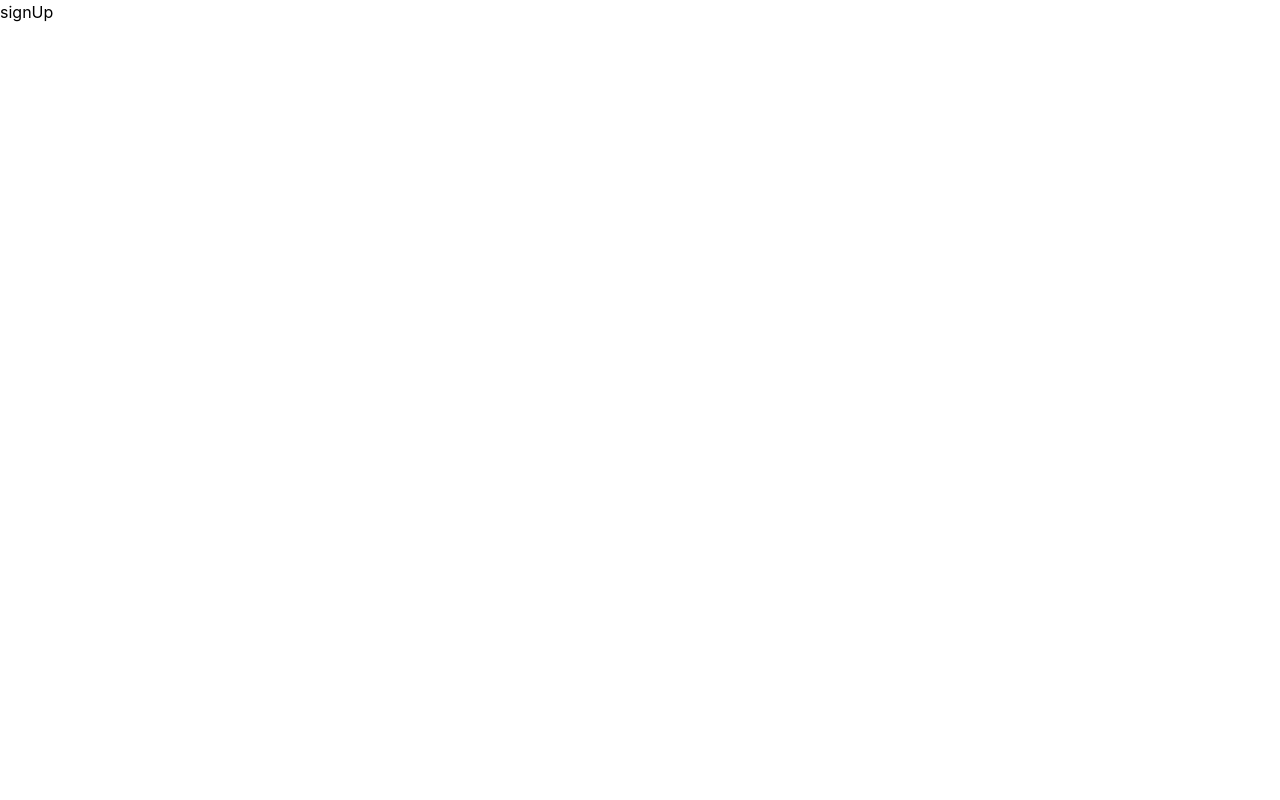
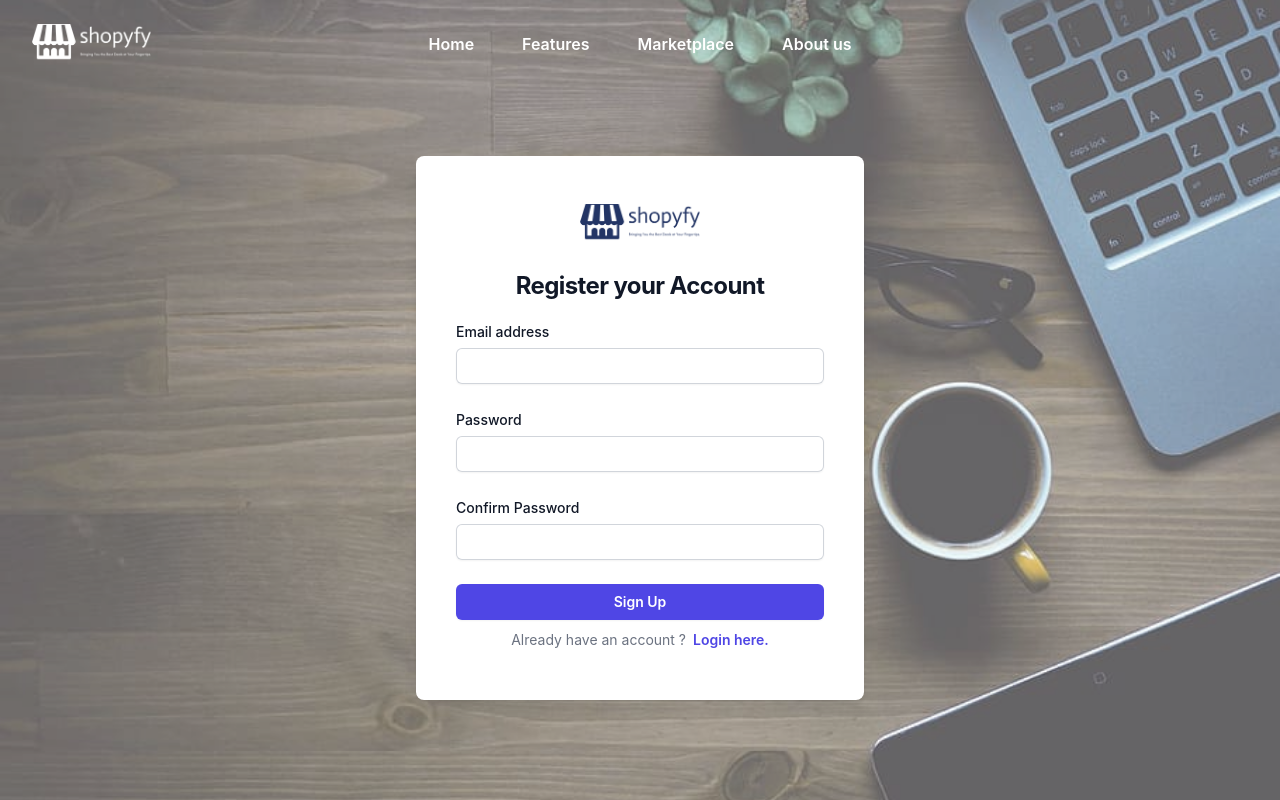
Before and after one commit to Chetanb-17/eCommerce-website, a React (Create React App) app: page /signUp in a window 1280 px wide. Built offline with nearby package versions, Linux system fonts and the light colour scheme.

Commit message:
About and Config

```diff
--- a/src/Views/about.js
+++ b/src/Views/about.js
@@ -1,7 +1,54 @@
-import React from "react";
+import Header from "../Layout/header";
+import { people } from "../config/config";
+import { FontAwesomeIcon } from "@fortawesome/react-fontawesome";
+import { faFacebook, faGoogle } from "@fortawesome/free-brands-svg-icons";
 
-function About() {
-  return <div>about</div>;
+export default function About() {
+  return (
+    <>
+      <Header />
+      <div className="min-h-screen bg-black">
+        <div className="py-24 sm:py-32">
+          <div className="mx-auto max-w-7xl px-6 lg:px-8">
+            <div className="max-w-2xl mx-auto text-center">
+              <h2 className="text-3xl font-bold tracking-tight text-gray-100 sm:text-4xl">
+                About the team
+              </h2>
+              <p className="mt-6 text-lg leading-8 text-gray-100">
+                We're a dynamic group of individuals who are passionate about
+                what we do and dedicated to delivering the best results for our
+                clients.
+              </p>
+            </div>
+
+            <div className="mt-16 grid grid-cols-1 gap-y-16 lg:grid-cols-2 lg:gap-x-8">
+              {people.map((person) => (
+                <div
+                  key={person.name}
+                  className="flex items-center justify-center gap-x-6"
+                >
+                  <img
+                    alt=""
+                    src={person.imageUrl}
+                    className="h-20 w-20 rounded-lg object-cover"
+                  />
+                  <div>
+                    <h3 className="text-lg font-semibold leading-7 tracking-tight text-gray-100">
+                      {person.name}
+                    </h3>
+                    <p className="text-sm font-semibold leading-6 text-indigo-100">
+                      {person.role}
+                    </p>
+                    <p className="mt-2 text-sm leading-6 text-gray-100">
+                      {person.description}
+                    </p>
+                  </div>
+                </div>
+              ))}
+            </div>
+          </div>
+        </div>
+      </div>
+    </>
+  );
 }
-
-export default About;
--- a/src/Views/login.js
+++ b/src/Views/login.js
@@ -86,7 +86,7 @@ function Login() {
             <p className="mt-2 text-center text-sm text-gray-500">
               Don't have an account ?
               <a
-                href="/login"
+                href="/signUp"
                 className="font-semibold leading-6 text-indigo-600 hover:text-indigo-500"
               >
                 &ensp;Create an account.
--- a/src/Views/signUp.js
+++ b/src/Views/signUp.js
@@ -1,7 +1,112 @@
 import React from "react";
+import Logo from "../images/shopyfy-transparent.png";
+import laptopImage from "../images/laptop-macbook.jpg";
+import Header from "../Layout/header";
 
-function SignUp() {
-  return <div>signUp</div>;
+function Signup() {
+  return (
+    <>
+      <div
+        className="relative bg-cover bg-center min-h-screen overflow-hidden"
+        style={{ backgroundImage: `url(${laptopImage})` }}
+      >
+        <Header />
+
+        <div className="relative isolate flex items-center justify-center min-h-screen px-6 pt-14 lg:px-8 bg-gray-100 bg-opacity-30">
+          <div className="mx-auto w-full max-w-md bg-white shadow-lg rounded-lg py-8 px-6 sm:py-12 sm:px-10">
+            <div className="flex justify-center mb-6">
+              <img alt="Your Company" src={Logo} className="h-10 w-auto" />
+            </div>
+            <h2 className="text-center text-2xl font-bold leading-9 tracking-tight text-gray-900 mb-4">
+              Register your Account
+            </h2>
+
+            <form action="#" method="POST" className="space-y-6">
+              <div>
+                <label
+                  htmlFor="email"
+                  className="block text-sm font-medium leading-6 text-gray-900"
+                >
+                  Email address
+                </label>
+                <div className="mt-1">
+                  <input
+                    id="email"
+                    name="email"
+                    type="email"
+                    required
+                    autoComplete="email"
+                    className="block w-full rounded-md border-0 py-1.5 text-gray-900 shadow-sm ring-1 ring-inset ring-gray-300 placeholder:text-gray-400 focus:ring-2 focus:ring-inset focus:ring-indigo-600 sm:text-sm sm:leading-6"
+                  />
+                </div>
+              </div>
+
+              <div>
+                <div className="flex items-center justify-between">
+                  <label
+                    htmlFor="password"
+                    className="block text-sm font-medium leading-6 text-gray-900"
+                  >
+                    Password
+                  </label>
+                </div>
+                <div className="mt-1">
+                  <input
+                    id="password"
+                    name="password"
+                    type="password"
+                    required
+                    autoComplete="current-password"
+                    className="block w-full rounded-md border-0 py-1.5 text-gray-900 shadow-sm ring-1 ring-inset ring-gray-300 placeholder:text-gray-400 focus:ring-2 focus:ring-inset focus:ring-indigo-600 sm:text-sm sm:leading-6"
+                  />
+                </div>
+              </div>
+
+              <div>
+                <div className="flex items-center justify-between">
+                  <label
+                    htmlFor="password"
+                    className="block text-sm font-medium leading-6 text-gray-900"
+                  >
+                    Confirm Password
+                  </label>
+                </div>
+                <div className="mt-1">
+                  <input
+                    id="password"
+                    name="confirm password"
+                    type="password"
+                    required
+                    autoComplete="current-password"
+                    className="block w-full rounded-md border-0 py-1.5 text-gray-900 shadow-sm ring-1 ring-inset ring-gray-300 placeholder:text-gray-400 focus:ring-2 focus:ring-inset focus:ring-indigo-600 sm:text-sm sm:leading-6"
+                  />
+                </div>
+              </div>
+
+              <div>
+                <button
+                  type="submit"
+                  className="flex w-full justify-center rounded-md bg-indigo-600 px-3 py-1.5 text-sm font-semibold leading-6 text-white shadow-sm hover:bg-indigo-500 focus-visible:outline focus-visible:outline-2 focus-visible:outline-offset-2 focus-visible:outline-indigo-600"
+                >
+                  Sign Up
+                </button>
+              </div>
+            </form>
+
+            <p className="mt-2 text-center text-sm text-gray-500">
+              Already have an account ?
+              <a
+                href="/login"
+                className="font-semibold leading-6 text-indigo-600 hover:text-indigo-500"
+              >
+                &ensp;Login here.
+              </a>
+            </p>
+          </div>
+        </div>
+      </div>
+    </>
+  );
 }
 
-export default SignUp;
+export default Signup;
--- /dev/null
+++ b/src/config/config.js
@@ -0,0 +1,19 @@
+const people = [
+  {
+    name: "Chetan Biradar",
+    role: "Frontend Developer",
+    description: "I am a frontend developer",
+    imageUrl:
+      "	https://avatars.githubusercontent.com/u/151716204?…00&u=9aa810109a13dc6a0c80476111d8e2d496bc19f9&v=4",
+  },
+  {
+    name: "Navya MK",
+    role: "Frontend Developer",
+    description: "I am a frontend developer",
+    imageUrl: " ",
+  },
+
+  // More people...
+];
+
+export { people };
```
